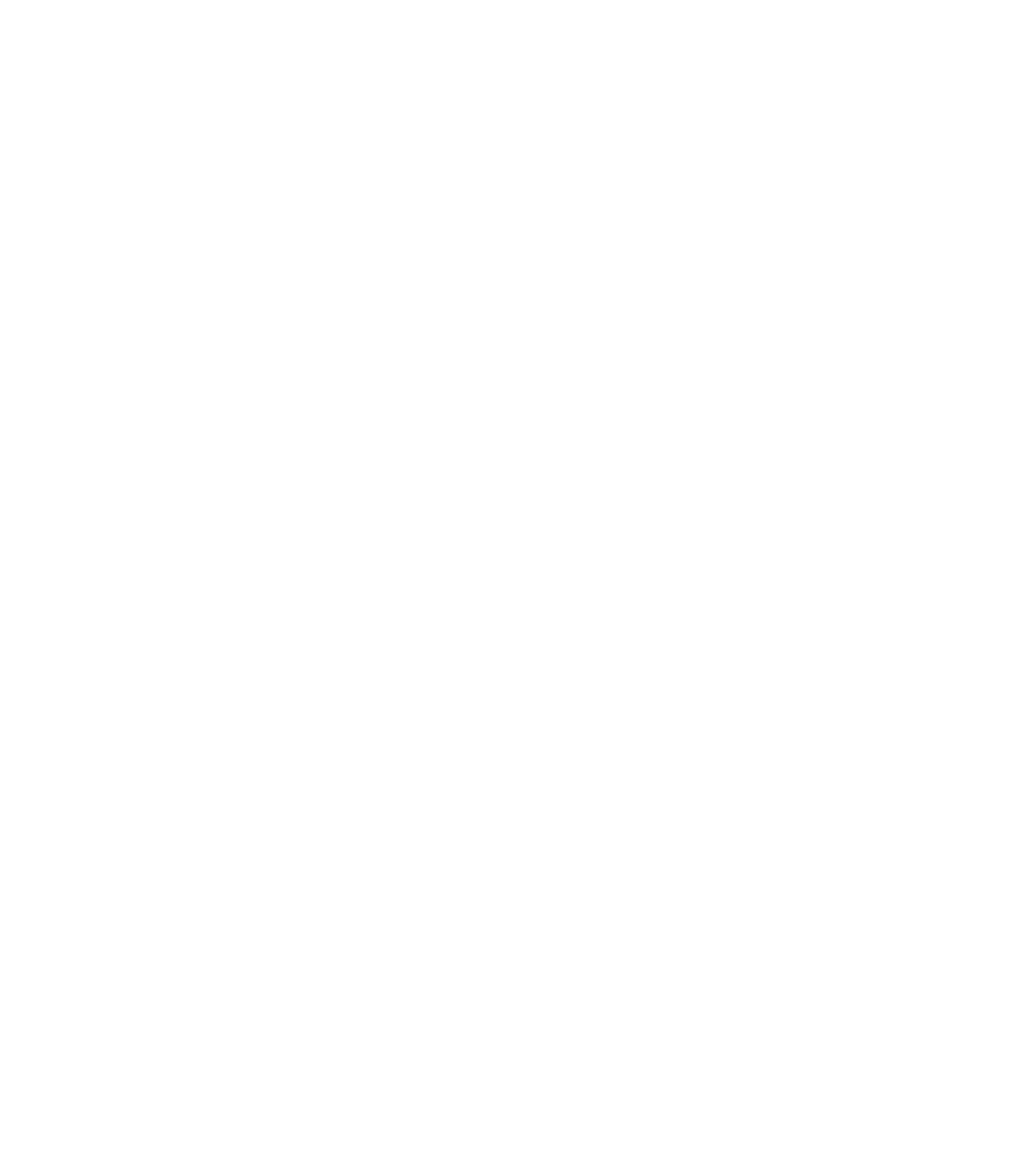
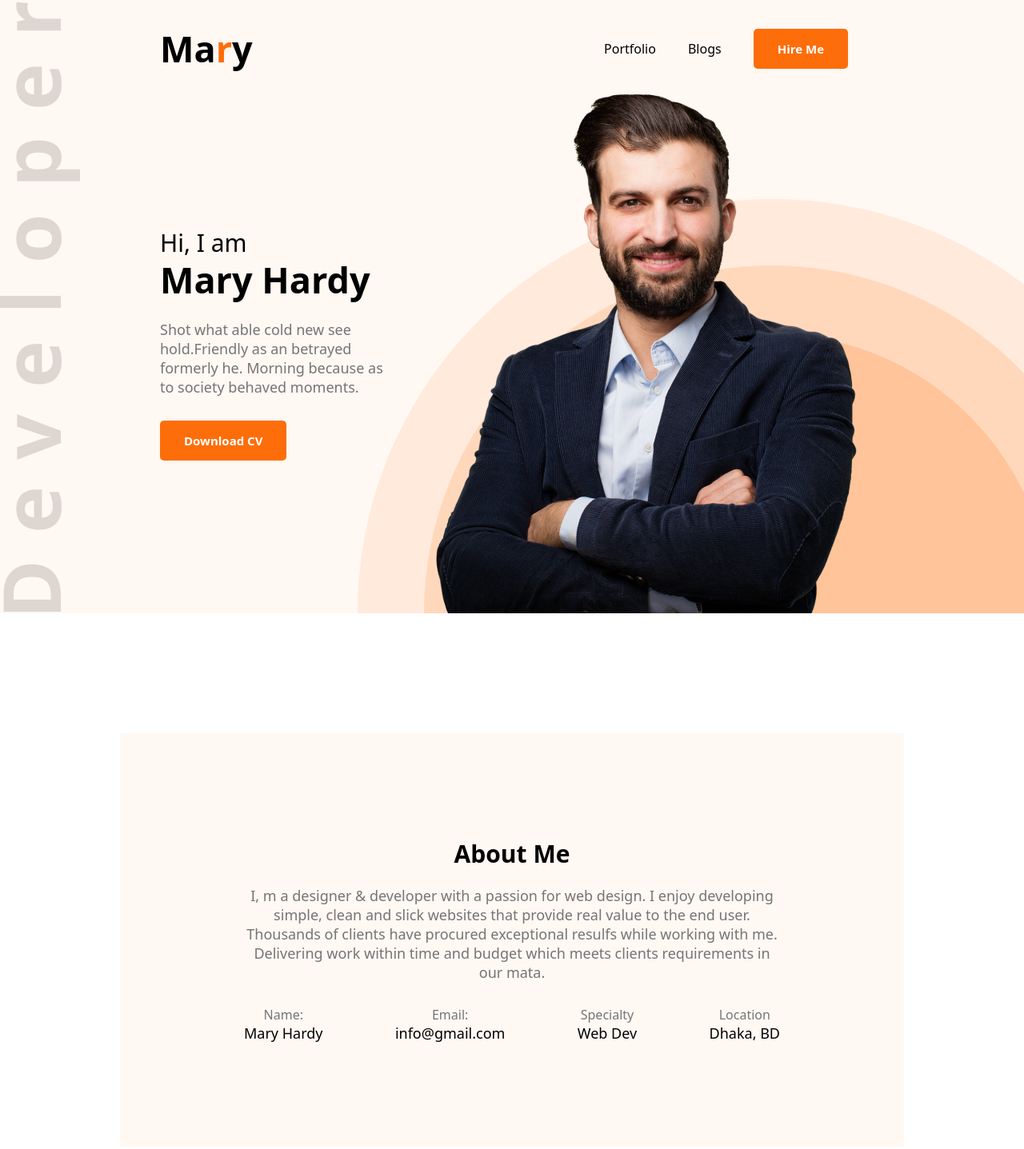
Before and after one commit to dev-ismail09/developer-portfolio, a plain HTML site: page index.html in a window 1280 px wide. Shown: the whole page at 80% size. Before the commit the page ends 800 px from the top, so only its background shows below. Drawn offline with Linux system fonts and the light colour scheme.

Commit message:
banner-about add

```diff
--- a/index.html
+++ b/index.html
@@ -1,12 +1,66 @@
 <!DOCTYPE html>
 <html lang="en">
+
 <head>
     <meta charset="UTF-8">
     <meta name="viewport" content="width=device-width, initial-scale=1.0">
     <title>Developer Portfolio</title>
+    <link rel="preconnect" href="https://fonts.googleapis.com">
+    <link rel="preconnect" href="https://fonts.gstatic.com" crossorigin>
+    <link href="https://fonts.googleapis.com/css2?family=Open+Sans&display=swap" rel="stylesheet">
     <link rel="stylesheet" href="styles/portfolio.css">
 </head>
+
 <body>
+    <header class="header">
+        <nav>
+            <h2 class="nav-title">Ma<span class="text-primary">r</span>y</h2>
+            <ul>
+                <li>Portfolio</li>
+                <li>Blogs</li>
+                <li><button class="btn-primary">Hire Me</button></li>
+            </ul>
+        </nav>
+        <!-- header banner -->
+        <div class="banner">
+            <div>
+                <h3 class="banner-title">Hi, I am</h3>
+                <h1 class="banner-subtitle">Mary Hardy</h1>
+                <p class="banner-dec">Shot what able cold new see hold.Friendly as an betrayed formerly he. Morning because as to society behaved moments.</p>
+                <button class="btn-primary">Download CV</button>
+            </div>
+            <img src="/images/hardy.png" alt="">
 
+        </div>
+    </header>
+    <main>
+       <section class="about-me">
+        <h3 class="scetion-title">About Me</h3>
+        <p class="section-dec">I, m a designer & developer with a passion for web design. I enjoy developing simple, clean and slick websites that provide real value to the end user. Thousands of clients have procured exceptional resulfs while working with me. Delivering work within time and budget which meets clients requirements in our mata.</p>
+        <div class="about-info-container">
+            <div class="about-info">
+                <p class="info-title">Name:</p>
+                <p class="info-dec">Mary Hardy</p>
+            </div>
+            <div class="about-info">
+                <p class="info-title">Email:</p>
+                <p class="info-dec">info@gmail.com</p>
+            </div>
+            <div class="about-info">
+                <p class="info-title">Specialty</p>
+                <p class="info-dec">Web Dev</p>
+            </div>
+            <div class="about-info">
+                <p class="info-title">Location</p>
+                <p class="info-dec">Dhaka, BD</p>
+            </div>
+
+        </div>
+       </section>
+    </main>
+    <footer>
+
+    </footer>
 </body>
+
 </html>
--- a/styles/portfolio.css
+++ b/styles/portfolio.css
@@ -0,0 +1,105 @@
+*{
+    margin: 0;
+    font-family: system-ui, -apple-system, BlinkMacSystemFont, 'Segoe UI', Roboto, Oxygen, Ubuntu, Cantarell, 'Open Sans', 'Helvetica Neue', sans-serif;
+}
+
+.text-primary{
+    color: #FD6E0A;
+}
+
+.btn-primary{
+    height: 50px;
+    border-radius: 5px;
+    background: #FD6E0A;
+    font-weight: 700;
+    font-size: 15px;
+    border: 0;
+    padding: 15px 30px;
+    color: white;
+}
+.header{
+    background-color: #FFF8F3;
+    background-image: url('../images/header_bg.png'), url(../images/developer.png);
+    background-repeat: no-repeat;
+    background-position: bottom right, left;
+}
+/* header and navigation style */
+nav{
+    display: flex;
+    justify-content: space-between;
+    margin: 0px 200px;
+    padding-top: 30px;
+}
+nav ul{
+    display: flex;
+    align-items: center;
+}
+nav li{
+    list-style: none;
+    margin: 0 20px;
+}
+.nav-title{
+    font-weight: 800;
+    font-size: 45px;
+}
+.text-primary{
+    color: #FD6E0A;
+}
+
+/* banner style */
+.banner{
+    margin: 0 200px;
+    display: flex;
+    align-items: center;
+}
+.banner-title{
+    font-weight: 500;
+    font-size: 30px;
+    margin-bottom: -5px;
+}
+.banner-subtitle{
+    font-weight: 600;
+    font-size: 45px;
+    margin-bottom: 20px;
+}
+.banner-dec{
+    color: #757575;
+    font-size: 18px;
+    margin-bottom: 30px;
+}
+
+/* about me section */
+main{
+    max-width: 1140px;
+    margin: 0 auto;
+    margin: 150px 150px;
+
+}
+.about-me{
+    background-color: #FFF8F3;
+    padding: 130px 155px;
+    text-align: center;
+}
+.scetion-title{
+    font-weight: 600;
+    font-size: 30px;
+    margin-bottom: 20px;
+}
+.section-dec{
+    color: #757575;
+    font-size: 18px;
+    margin-bottom: 30px;
+
+}
+
+.about-info-container{
+    display: flex;
+    justify-content: space-between;
+}
+.info-title{
+    color: #757575;
+    font-size: 16px;
+}
+.info-dec{
+    font-size: 18px;
+}
```
Also changed, not shown: portfolio-resources-main/portfolio-resources-main/images/developer.png (deleted), portfolio-resources-main/portfolio-resources-main/images/hardy.png (deleted), portfolio-resources-main/portfolio-resources-main/images/header_bg.png (deleted), portfolio-resources-main/portfolio-resources-main/images/icons/facebook.png (deleted), portfolio-resources-main/portfolio-resources-main/images/icons/insta.png (deleted), portfolio-resources-main/portfolio-resources-main/images/icons/js.png (deleted), portfolio-resources-main/portfolio-resources-main/images/icons/mongo.png (deleted), portfolio-resources-main/portfolio-resources-main/images/icons/nodejs.png (deleted), portfolio-resources-main/portfolio-resources-main/images/icons/react.png (deleted), portfolio-resources-main/portfolio-resources-main/images/icons/twitter.png (deleted), 1 other file.
